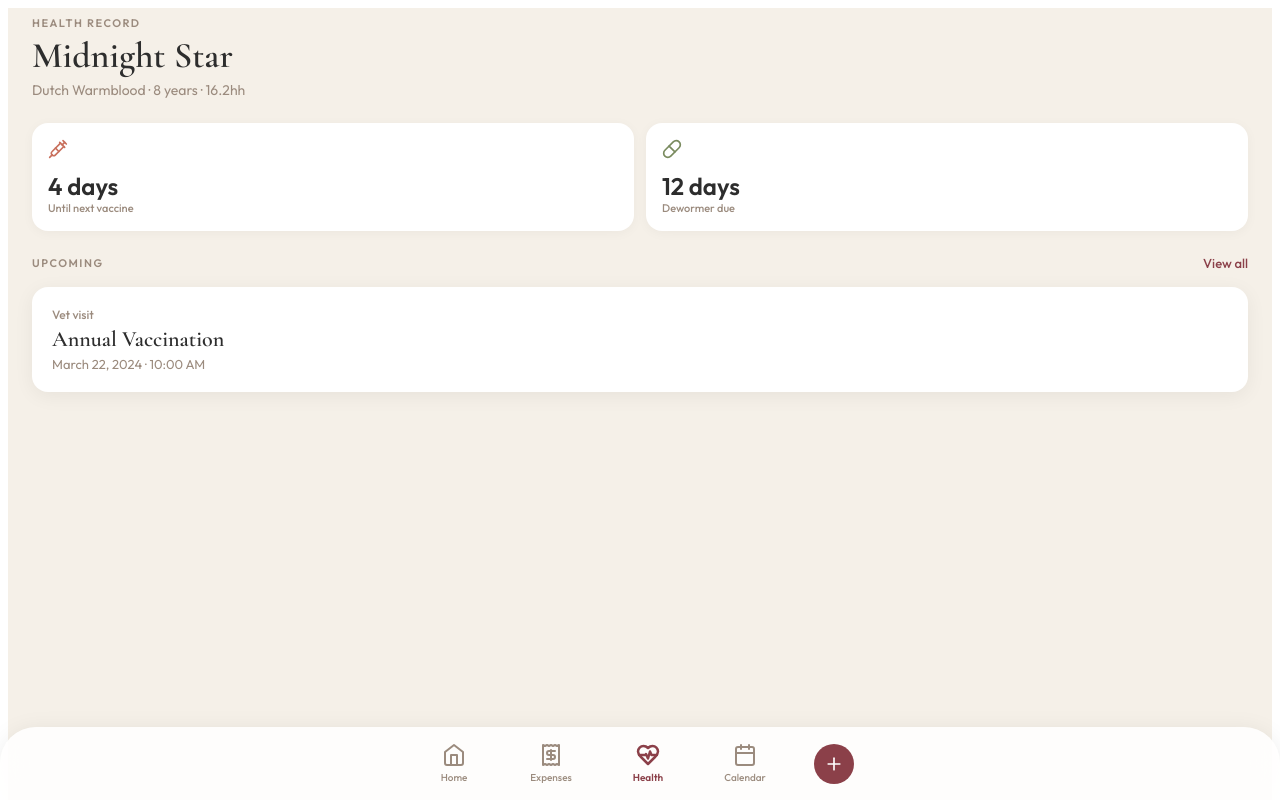
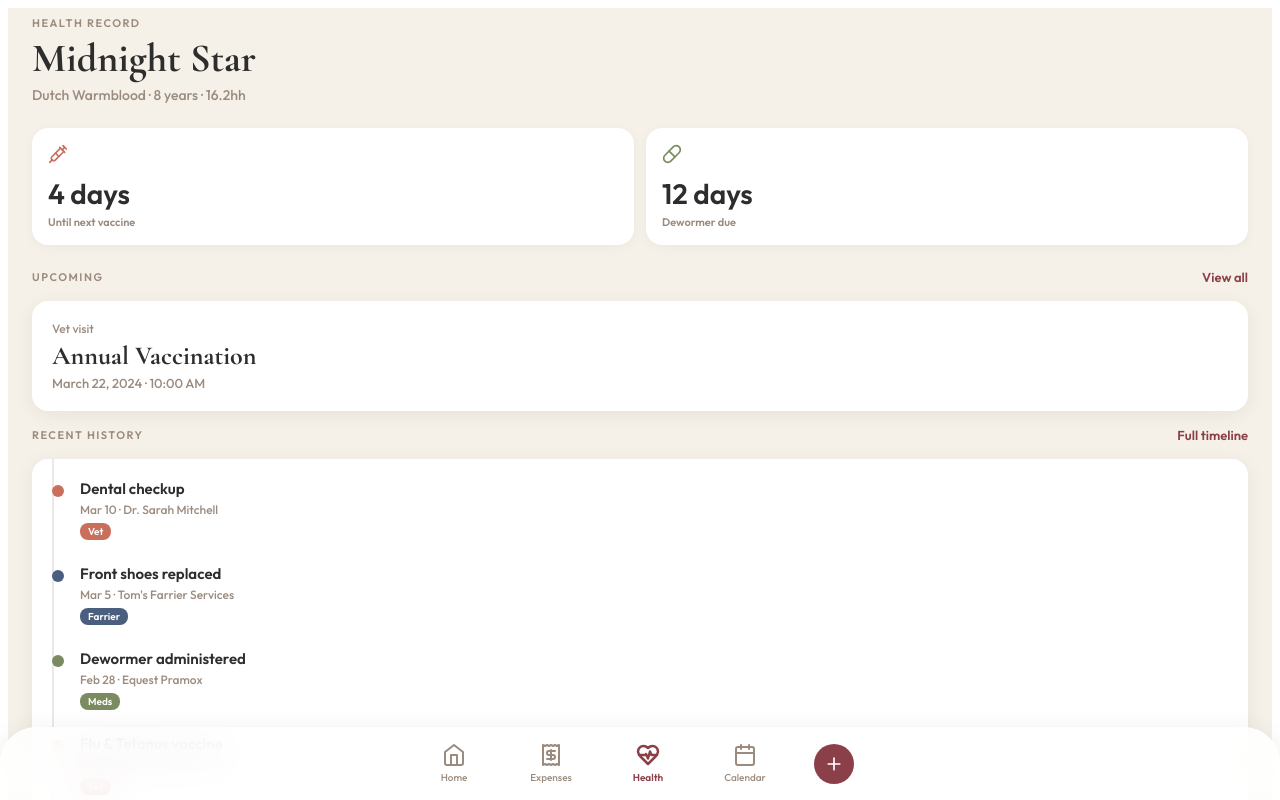
Before and after one commit to rogierbrakshoofden/equiviva, a React (Vite) app: page / in a window 1280 px wide. Both pictures are taken after a click on the button "Health". Shown: the top 800 px of the page. Built offline with nearby package versions, Linux system fonts and the light colour scheme.

Commit message:
Update Health, Profile screens and BottomNav with typography fixes and visual improvements

```diff
--- a/src/components/BottomNav.jsx
+++ b/src/components/BottomNav.jsx
@@ -1,6 +1,6 @@
 import React from 'react';
 import { Home, Receipt, HeartPulse, Calendar, Plus } from 'lucide-react';
-import { colors, fonts } from '../styles/designSystem';
+import { colors } from '../styles/designSystem';
 import './BottomNav.css';
 
 function BottomNav({ activeTab, onTabChange }) {
--- a/src/screens/Health.jsx
+++ b/src/screens/Health.jsx
@@ -1,6 +1,6 @@
 import React from 'react';
 import { colors } from '../styles/designSystem';
-import { Syringe, Pill, Stethoscope } from 'lucide-react';
+import { Syringe, Pill } from 'lucide-react';
 
 function Health() {
   return (
@@ -8,33 +8,127 @@ function Health() {
       <div style={{ padding: '24px', paddingTop: '8px' }}>
         <div style={{ marginBottom: '24px' }}>
           <div style={{ color: colors.taupe, fontSize: 11, fontWeight: 600, letterSpacing: '1.5px', marginBottom: '4px' }}>HEALTH RECORD</div>
-          <h1 style={{ fontFamily: 'Cormorant Garamond', fontSize: 36, fontWeight: 600, color: colors.charcoal, margin: 0 }}>Midnight Star</h1>
-          <p style={{ color: colors.taupe, fontSize: 14, margin: '4px 0 0 0' }}>Dutch Warmblood · 8 years · 16.2hh</p>
+          <h1 style={{ fontFamily: 'Cormorant Garamond', fontSize: 40, fontWeight: 700, color: colors.charcoal, margin: 0 }}>Midnight Star</h1>
+          <p style={{ color: colors.taupe, fontSize: 14, margin: '4px 0 0 0', fontWeight: 500 }}>Dutch Warmblood · 8 years · 16.2hh</p>
         </div>
 
         <div style={{ display: 'grid', gridTemplateColumns: '1fr 1fr', gap: '12px', marginBottom: '24px' }}>
           <div style={{ background: 'white', borderRadius: 16, padding: 16, boxShadow: '0 2px 12px rgba(0,0,0,0.04)' }}>
             <Syringe size={20} color={colors.vet} style={{ marginBottom: 8 }} />
-            <div style={{ color: colors.charcoal, fontSize: 24, fontWeight: 600 }}>4 days</div>
-            <div style={{ color: colors.taupe, fontSize: 11, fontWeight: 500 }}>Until next vaccine</div>
+            <div style={{ color: colors.charcoal, fontSize: 28, fontWeight: 700 }}>4 days</div>
+            <div style={{ color: colors.taupe, fontSize: 11, fontWeight: 600, marginTop: 4 }}>Until next vaccine</div>
           </div>
           <div style={{ background: 'white', borderRadius: 16, padding: 16, boxShadow: '0 2px 12px rgba(0,0,0,0.04)' }}>
             <Pill size={20} color={colors.feed} style={{ marginBottom: 8 }} />
-            <div style={{ color: colors.charcoal, fontSize: 24, fontWeight: 600 }}>12 days</div>
-            <div style={{ color: colors.taupe, fontSize: 11, fontWeight: 500 }}>Dewormer due</div>
+            <div style={{ color: colors.charcoal, fontSize: 28, fontWeight: 700 }}>12 days</div>
+            <div style={{ color: colors.taupe, fontSize: 11, fontWeight: 600, marginTop: 4 }}>Dewormer due</div>
           </div>
         </div>
 
         <div style={{ marginBottom: '16px' }}>
           <div style={{ display: 'flex', justifyContent: 'space-between', alignItems: 'center', marginBottom: '16px' }}>
             <span style={{ color: colors.taupe, fontSize: 11, fontWeight: 600, letterSpacing: '1.5px' }}>UPCOMING</span>
-            <a href="#" style={{ color: colors.burgundy, fontSize: 13, fontWeight: 500, textDecoration: 'none' }}>View all</a>
+            <a href="#" style={{ color: colors.burgundy, fontSize: 13, fontWeight: 600, textDecoration: 'none' }}>View all</a>
           </div>
           <div style={{ background: 'white', borderRadius: 16, padding: 20, boxShadow: '0 4px 20px rgba(0,0,0,0.06)' }}>
             <div style={{ color: colors.taupe, fontSize: 12, fontWeight: 500, marginBottom: 4 }}>Vet visit</div>
-            <h3 style={{ fontFamily: 'Cormorant Garamond', fontSize: 22, fontWeight: 600, color: colors.charcoal, margin: '4px 0' }}>Annual Vaccination</h3>
-            <p style={{ color: colors.taupe, fontSize: 13, margin: 0 }}>March 22, 2024 · 10:00 AM</p>
+            <h3 style={{ fontFamily: 'Cormorant Garamond', fontSize: 26, fontWeight: 700, color: colors.charcoal, margin: '4px 0' }}>Annual Vaccination</h3>
+            <p style={{ color: colors.taupe, fontSize: 13, margin: 0, fontWeight: 500 }}>March 22, 2024 · 10:00 AM</p>
           </div>
+        </div>
+
+        <div>
+          <div style={{ display: 'flex', justifyContent: 'space-between', alignItems: 'center', marginBottom: '16px' }}>
+            <span style={{ color: colors.taupe, fontSize: 11, fontWeight: 600, letterSpacing: '1.5px' }}>RECENT HISTORY</span>
+            <a href="#" style={{ color: colors.burgundy, fontSize: 13, fontWeight: 600, textDecoration: 'none' }}>Full timeline</a>
+          </div>
+
+          <div style={{ background: 'white', borderRadius: 16, overflow: 'hidden', boxShadow: '0 4px 20px rgba(0,0,0,0.06)', padding: 20, position: 'relative' }}>
+            <div style={{
+              position: 'absolute',
+              left: 20,
+              top: 0,
+              bottom: 0,
+              width: 2,
+              backgroundColor: colors.taupe,
+              opacity: 0.2,
+            }} />
+
+            {[
+              { title: 'Dental checkup', detail: 'Mar 10 · Dr. Sarah Mitchell', category: 'Vet', color: colors.vet },
+              { title: 'Front shoes replaced', detail: 'Mar 5 · Tom\'s Farrier Services', category: 'Farrier', color: colors.farrier },
+              { title: 'Dewormer administered', detail: 'Feb 28 · Equest Pramox', category: 'Meds', color: colors.feed },
+              { title: 'Flu & Tetanus vaccine', detail: 'Feb 15 · Equine Health Centre', category: 'Vet', color: colors.vet },
+            ].map((item, idx) => (
+              <div key={idx} style={{ display: 'flex', gap: 16, marginBottom: idx < 3 ? 24 : 0, position: 'relative' }}>
+                <div style={{
+                  width: 12,
+                  height: 12,
+                  borderRadius: '50%',
+                  backgroundColor: item.color,
+                  marginTop: 6,
+                  flexShrink: 0,
+                  zIndex: 1,
+                  position: 'relative',
+                }} />
+
+                <div style={{ flex: 1 }}>
+                  <h4 style={{ color: colors.charcoal, fontSize: 15, fontWeight: 700, margin: '0 0 4px 0' }}>{item.title}</h4>
+                  <p style={{ color: colors.taupe, fontSize: 12, margin: 0, fontWeight: 500 }}>{item.detail}</p>
+                  <div style={{
+                    display: 'inline-block',
+                    backgroundColor: item.color,
+                    color: 'white',
+                    padding: '2px 8px',
+                    borderRadius: 8,
+                    fontSize: 10,
+                    fontWeight: 600,
+                    marginTop: 6,
+                  }}>
+                    {item.category}
+                  </div>
+                </div>
+              </div>
+            ))}
+          </div>
+        </div>
+
+        <div style={{ marginTop: 24 }}>
+          <div style={{ color: colors.taupe, fontSize: 11, fontWeight: 600, letterSpacing: '1.5px', marginBottom: 12 }}>QUICK ACTIONS</div>
+          <div style={{ display: 'grid', gridTemplateColumns: '1fr 1fr', gap: 12 }}>
+            <button style={{
+              background: 'white',
+              border: `2px solid ${colors.burgundy}`,
+              borderRadius: 12,
+              padding: 16,
+              cursor: 'pointer',
+              color: colors.burgundy,
+              fontWeight: 600,
+              fontSize: 13,
+            }}>Log Vet Visit</button>
+            <button style={{
+              background: 'white',
+              border: `2px solid ${colors.burgundy}`,
+              borderRadius: 12,
+              padding: 16,
+              cursor: 'pointer',
+              color: colors.burgundy,
+              fontWeight: 600,
+              fontSize: 13,
+            }}>Add Meds</button>
+          </div>
+          <button style={{
+            width: '100%',
+            background: 'white',
+            border: `2px solid ${colors.burgundy}`,
+            borderRadius: 12,
+            padding: 16,
+            cursor: 'pointer',
+            color: colors.burgundy,
+            fontWeight: 600,
+            fontSize: 13,
+            marginTop: 12,
+          }}>Add Note</button>
         </div>
       </div>
     </div>
```
Also changed, not shown: src/screens/Profile.jsx (+61 -17 lines).
